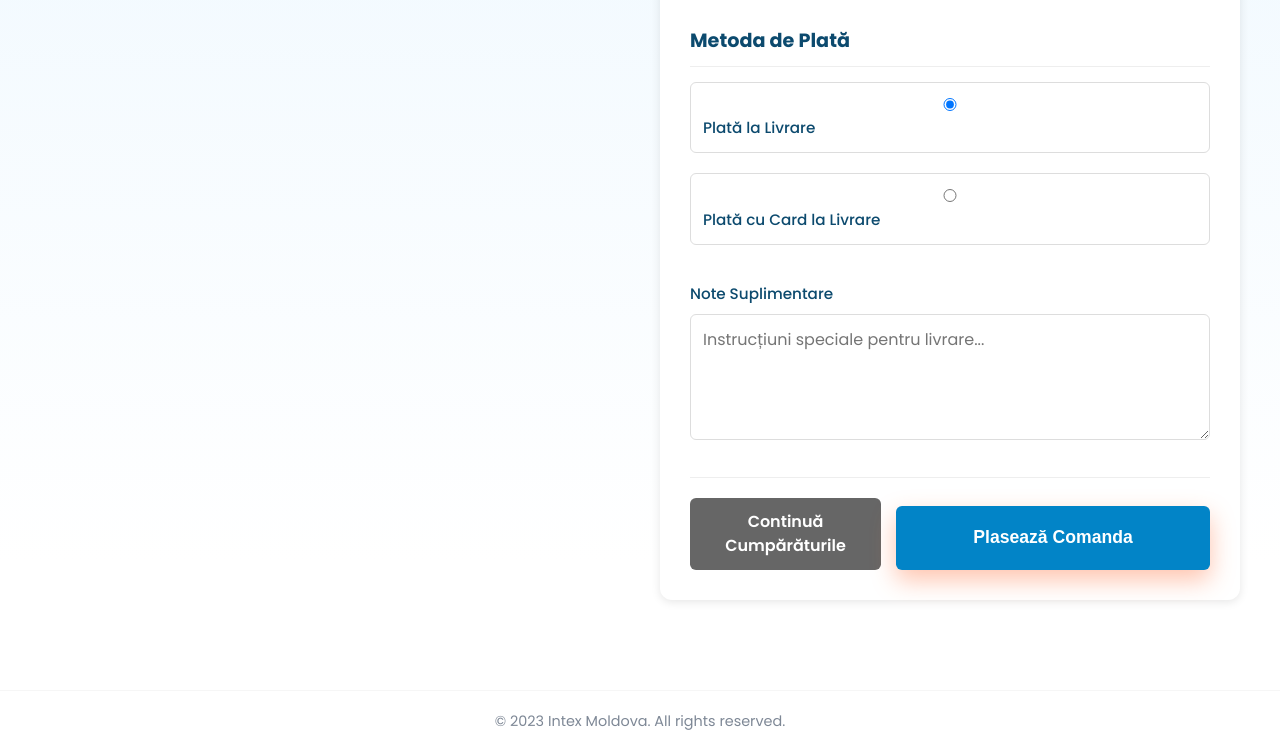
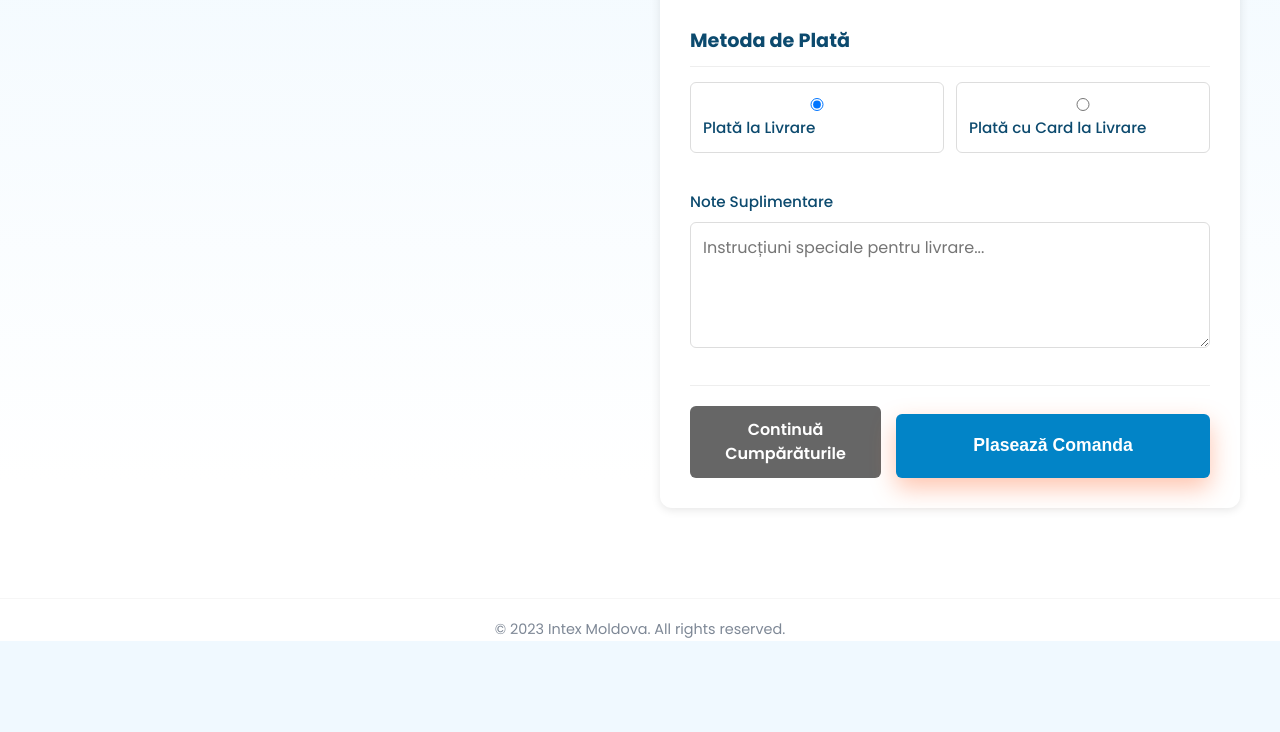
Before and after one commit to m-y-s-t-i-c-1/Intex-Moldova, a plain HTML site: page pagini/checkout.html in a window 1280 px wide. Shown: the part 960-1692 px from the top of the page. After the commit the page ends 1601 px from the top, so only its background shows below. Drawn offline with Linux system fonts and the light colour scheme.

Commit message:
niste mici detalii la plata

```diff
--- a/assets/css/checkout.css
+++ b/assets/css/checkout.css
@@ -180,7 +180,7 @@ body.dark-mode .form-group textarea {
 
 .radio-group {
     display: flex;
-    flex-direction: column;
+    flex-direction: row;
     gap: 12px;
 }
 
@@ -193,6 +193,8 @@ body.dark-mode .form-group textarea {
     cursor: pointer;
     transition: all 0.3s;
     background: var(--input-bg, #fff);
+    flex: 1;
+    justify-content: flex-start;
 }
 
 .radio-label:hover {
@@ -309,6 +311,7 @@ body.dark-mode .radio-label:hover {
 
     .radio-group {
         gap: 10px;
+        flex-direction: column;
     }
 
     .radio-label {
```
